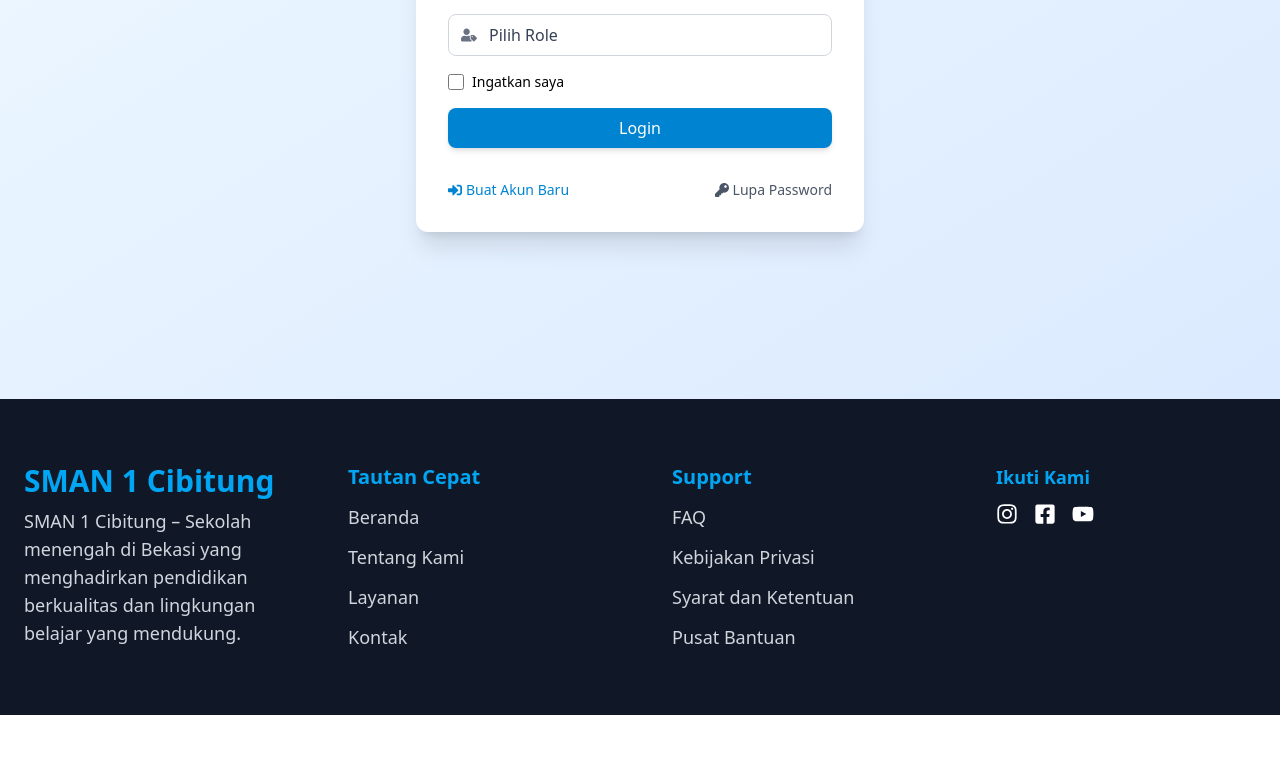
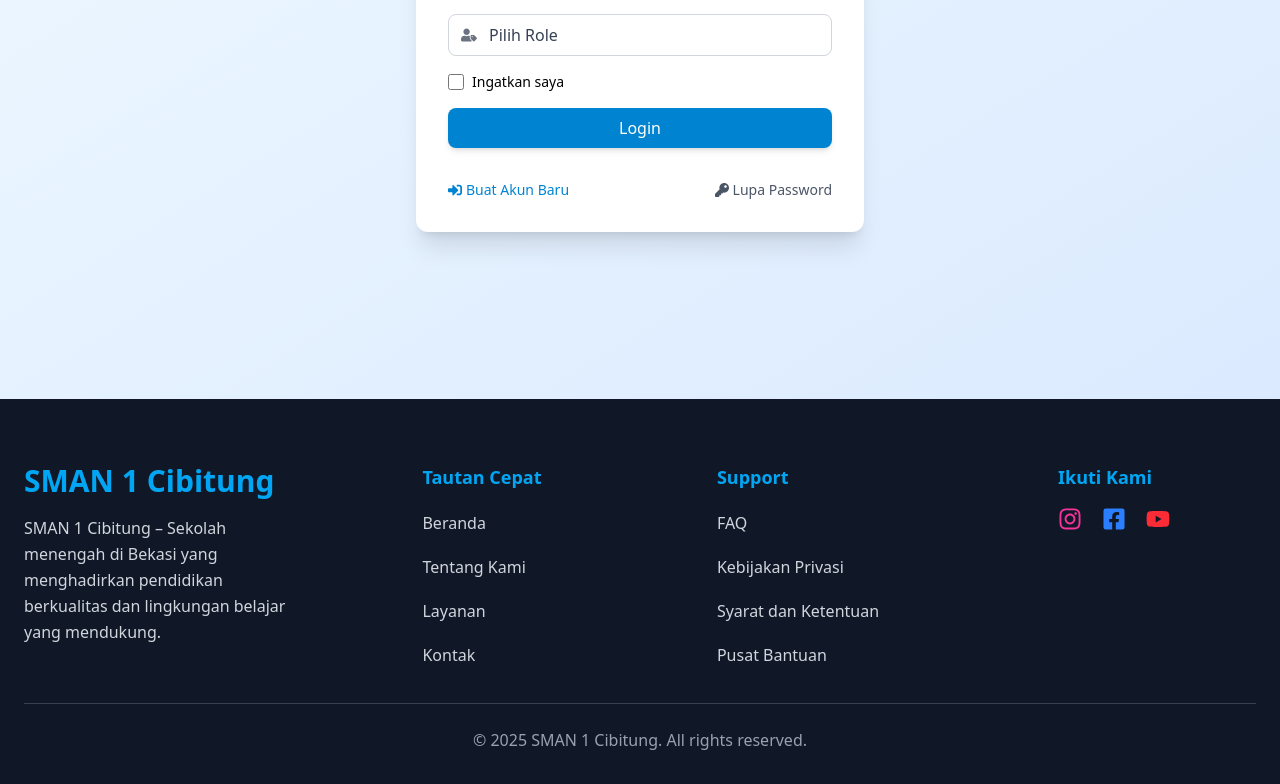
Before and after one commit to trWhyudi/School-Profile, a React (Vite) app in the folder frontend/: page /login in a window 1280 px wide. Shown: the part 401-1185 px from the top of the page. Before the commit the page ends 1116 px from the top, so only its background shows below. Built offline with nearby package versions, Linux system fonts and the light colour scheme.

Commit message:
Update logic for footer

```diff
--- a/frontend/src/App.jsx
+++ b/frontend/src/App.jsx
@@ -1,33 +1,34 @@
-import React, { useEffect, useContext, useState } from 'react'
-import {Routes, Route} from 'react-router-dom'
-import Home from "./page/Home"
-import About from "./page/About"
-import Contact from "./page/Contact"
-import Services from "./page/Services"
-import Help from "./page/Help"
-import Policy from "./page/Policy"
-import Terms from "./page/Terms"
-import Faq from "./page/Faq"
-import PageNotFound from "./page/PageNotFound"
-import Navbar from './components/Navbar'
-import Footer from './components/Footer'
-import { ToastContainer } from 'react-toastify';
-import "react-toastify/dist/ReactToastify.css"
-import Login from './page/Login'
-import Register from './page/Register'
-import axios from 'axios'
-import { Context } from './main'
-import AOS from 'aos';
-import 'aos/dist/aos.css';
-import Profile from './page/Profile'
-import ForgotPassword from './page/ForgotPassword'
-import Dashboard from './page/Dashboard'
-import NewsDetail from './page/NewsDetail'
-import ResetPassword from './page/ResetPassword'
+import React, { useEffect, useContext, useState } from "react";
+import { Routes, Route, useLocation } from "react-router-dom";
+import Home from "./page/Home";
+import About from "./page/About";
+import Contact from "./page/Contact";
+import Services from "./page/Services";
+import Help from "./page/Help";
+import Policy from "./page/Policy";
+import Terms from "./page/Terms";
+import Faq from "./page/Faq";
+import PageNotFound from "./page/PageNotFound";
+import Navbar from "./components/Navbar";
+import Footer from "./components/Footer";
+import { ToastContainer } from "react-toastify";
+import "react-toastify/dist/ReactToastify.css";
+import Login from "./page/Login";
+import Register from "./page/Register";
+import axios from "axios";
+import { Context } from "./main";
+import AOS from "aos";
+import "aos/dist/aos.css";
+import Profile from "./page/Profile";
+import ForgotPassword from "./page/ForgotPassword";
+import Dashboard from "./page/Dashboard";
+import NewsDetail from "./page/NewsDetail";
+import ResetPassword from "./page/ResetPassword";
 
 const App = () => {
-  const {isAuth, setIsAuth, setUser} = useContext(Context);
+  const { isAuth, setIsAuth, setUser } = useContext(Context);
   const [loading, setLoading] = useState(true);
+  const location = useLocation();
 
   useEffect(() => {
     const fetchUserProfile = async () => {
@@ -39,12 +40,15 @@ const App = () => {
           setLoading(false);
           return;
         }
-        const {data} = await axios.get("http://localhost:5050/api/v1/user/me", {
+        const { data } = await axios.get(
+          "http://localhost:5050/api/v1/user/me",
+          {
             withCredentials: true,
             headers: {
-            Authorization: `Bearer ${token}`
+              Authorization: `Bearer ${token}`,
+            },
           }
-        })
+        );
 
         if (data?.user) {
           setIsAuth(true);
@@ -70,8 +74,8 @@ const App = () => {
             const profileRes = await axios.get(profileUrl, {
               withCredentials: true,
               headers: {
-                Authorization: `Bearer ${token}`
-              }
+                Authorization: `Bearer ${token}`,
+              },
             });
 
             const profileData =
@@ -94,55 +98,75 @@ const App = () => {
       } finally {
         setLoading(false);
       }
-    }
+    };
 
-    fetchUserProfile()
+    fetchUserProfile();
   }, [setIsAuth, setUser]);
 
   useEffect(() => {
     AOS.init({
       duration: 700,
       offset: 100,
-      easing: 'ease-in',
+      easing: "ease-in",
       delay: 100,
       once: true,
     });
     AOS.refresh();
   }, []);
 
+  // Cek apakah halaman saat ini adalah dashboard
+  const isDashboard = location.pathname.startsWith("/dashboard");
+
   if (loading) {
     return (
-      <div className='flex items-center justify-center h-screen'>
-        <h1 className='text-2xl font-semibold text-sky-600'>Loading...</h1>
+      <div className="flex items-center justify-center h-screen">
+        <h1 className="text-2xl font-semibold text-sky-600">Loading...</h1>
       </div>
-    )
+    );
   }
 
   return (
-    <div>
+    <div className="min-h-screen flex flex-col">
       <Navbar />
+
+      {/* Main Content Area */}
+      <main
+        className={`flex-grow ${
+          isDashboard ? "" : ""
+        }`}
+      >
         <Routes>
-        <Route path='/' element={<Home />}></Route>
-        <Route path='/about' element={<About />}></Route>
-        <Route path='/contact' element={<Contact />}></Route>
-        <Route path='/services' element={<Services />}></Route>
-        <Route path='/help' element={<Help />}></Route>
-        <Route path='/policy' element={<Policy />}></Route>
-        <Route path='/terms' element={<Terms />}></Route>
-        <Route path='/faq' element={<Faq />}></Route>
-        <Route path='/news/:id' element={<NewsDetail />}></Route>
-        <Route path='/login' element={!isAuth ? <Login /> : <Home />}></Route>
-        <Route path='/register' element={!isAuth ? <Register /> : <Home />}></Route>
-        <Route path='/profile' element={<Profile />}></Route>
-        <Route path='/forgot-password' element={<ForgotPassword />}></Route>
-        <Route path='/reset-password/:token' element={<ResetPassword />}></Route>
-        <Route path='/dashboard' element={<Dashboard />}></Route>
-        <Route path='*' element={<PageNotFound />}></Route>
+          <Route path="/" element={<Home />}></Route>
+          <Route path="/about" element={<About />}></Route>
+          <Route path="/contact" element={<Contact />}></Route>
+          <Route path="/services" element={<Services />}></Route>
+          <Route path="/help" element={<Help />}></Route>
+          <Route path="/policy" element={<Policy />}></Route>
+          <Route path="/terms" element={<Terms />}></Route>
+          <Route path="/faq" element={<Faq />}></Route>
+          <Route path="/news/:id" element={<NewsDetail />}></Route>
+          <Route path="/login" element={!isAuth ? <Login /> : <Home />}></Route>
+          <Route
+            path="/register"
+            element={!isAuth ? <Register /> : <Home />}
+          ></Route>
+          <Route path="/profile" element={<Profile />}></Route>
+          <Route path="/forgot-password" element={<ForgotPassword />}></Route>
+          <Route
+            path="/reset-password/:token"
+            element={<ResetPassword />}
+          ></Route>
+          <Route path="/dashboard/*" element={<Dashboard />}></Route>
+          <Route path="*" element={<PageNotFound />}></Route>
         </Routes>
-      <Footer />
-      <ToastContainer position="bottom-right"/>
+      </main>
+
+      {/* Footer - hanya ditampilkan jika bukan di dashboard */}
+      {!isDashboard && <Footer />}
+
+      <ToastContainer position="bottom-right" />
     </div>
-  )
-}
+  );
+};
 
-export default App
+export default App;
--- a/frontend/src/components/Footer.jsx
+++ b/frontend/src/components/Footer.jsx
@@ -1,69 +1,115 @@
-import React from 'react'
-import { Link } from 'react-router-dom';
-import { FaFacebookSquare, FaYoutube } from "react-icons/fa"
+import React from "react";
+import { Link } from "react-router-dom";
+import { FaFacebookSquare, FaYoutube } from "react-icons/fa";
 import { FaInstagram } from "react-icons/fa";
 
 const Footer = () => {
   return (
-    <div>
-      <footer className='bg-gray-900 text-white pt-16 pb-8 px-6'>
-        <div className='max-w-[1440px] mx-auto grid md:grid-cols-4 gap-10 md:gap-8 lg:gap-16 mb-8'>
-          <div className=''>
-            <h2 className='text-2xl md:text-3xl font-bold text-sky-500'>SMAN 1 Cibitung</h2>
-            <p className='text-gray-300 text-lg font-sans mt-2'>SMAN 1 Cibitung – Sekolah menengah di Bekasi yang menghadirkan pendidikan berkualitas dan lingkungan belajar yang mendukung.</p>
+    <div className="w-full">
+      <footer className="bg-gray-900 text-white pt-16 pb-8 px-4 sm:px-6">
+        <div className="max-w-7xl mx-auto grid grid-cols-1 md:grid-cols-2 lg:grid-cols-4 gap-8 md:gap-6 lg:gap-8 mb-8">
+          {/* Kolom 1 - Tentang Sekolah */}
+          <div className="lg:col-span-1">
+            <h2 className="text-2xl md:text-3xl font-bold text-sky-500">
+              SMAN 1 Cibitung
+            </h2>
+            <p className="text-gray-300 text-base font-sans mt-4 leading-relaxed">
+              SMAN 1 Cibitung – Sekolah menengah di Bekasi yang menghadirkan
+              pendidikan berkualitas dan lingkungan belajar yang mendukung.
+            </p>
           </div>
-          <div>
-            <h3 className='text-lg font-semibold mb-3 md:text-xl font-sans text-sky-500'>Tautan Cepat</h3>
-            <ul className='space-y-3 text-gray-300 text-sm md:text-lg'>
-              <li className='hover:text-sky-500 cursor-pointer'>
-                <Link to={"/"}>Beranda</Link>
+
+          {/* Kolom 2 - Tautan Cepat */}
+          <div className="md:justify-self-center">
+            <h3 className="text-lg font-semibold mb-4 text-sky-500">
+              Tautan Cepat
+            </h3>
+            <ul className="space-y-3 text-gray-300">
+              <li className="hover:text-sky-500 transition-colors duration-200">
+                <Link to={"/"} className="block py-1">
+                  Beranda
+                </Link>
               </li>
-              <li className='hover:text-sky-500 cursor-pointer'>
-                <Link to={"/about"}>Tentang Kami</Link>
+              <li className="hover:text-sky-500 transition-colors duration-200">
+                <Link to={"/about"} className="block py-1">
+                  Tentang Kami
+                </Link>
               </li>
-              <li className='hover:text-sky-500 cursor-pointer'>
-                <Link to={"/services"}>Layanan</Link>
+              <li className="hover:text-sky-500 transition-colors duration-200">
+                <Link to={"/services"} className="block py-1">
+                  Layanan
+                </Link>
               </li>
-              <li className='hover:text-sky-500 cursor-pointer'>
-                <Link to={"/contact"}>Kontak</Link>
+              <li className="hover:text-sky-500 transition-colors duration-200">
+                <Link to={"/contact"} className="block py-1">
+                  Kontak
+                </Link>
               </li>
             </ul>
           </div>
-          <div>
-            <h3 className='text-lg font-semibold mb-3 md:text-xl font-sans text-sky-500'>Support</h3>
-            <ul className='space-y-3 text-gray-300 text-sm md:text-lg'>
-              <li className='hover:text-sky-500 cursor-pointer'>
-                <Link to={"/faq"}>FAQ</Link>
+
+          {/* Kolom 3 - Support */}
+          <div className="md:justify-self-center">
+            <h3 className="text-lg font-semibold mb-4 text-sky-500">Support</h3>
+            <ul className="space-y-3 text-gray-300">
+              <li className="hover:text-sky-500 transition-colors duration-200">
+                <Link to={"/faq"} className="block py-1">
+                  FAQ
+                </Link>
               </li>
-              <li className='hover:text-sky-500 cursor-pointer'>
-                <Link to={"/policy"}>Kebijakan Privasi</Link>
+              <li className="hover:text-sky-500 transition-colors duration-200">
+                <Link to={"/policy"} className="block py-1">
+                  Kebijakan Privasi
+                </Link>
               </li>
-              <li className='hover:text-sky-500 cursor-pointer'>
-                <Link to={"/terms"}>Syarat dan Ketentuan</Link>
+              <li className="hover:text-sky-500 transition-colors duration-200">
+                <Link to={"/terms"} className="block py-1">
+                  Syarat dan Ketentuan
+                </Link>
               </li>
-              <li className='hover:text-sky-500 cursor-pointer'>
-                <Link to={"/help"}>Pusat Bantuan</Link>
+              <li className="hover:text-sky-500 transition-colors duration-200">
+                <Link to={"/help"} className="block py-1">
+                  Pusat Bantuan
+                </Link>
               </li>
             </ul>
           </div>
-          <div>
-            <h3 className='text-lg font-semibold mb-3 text-sky-500'>Ikuti Kami</h3>
-            <div className='flex gap-4 cursor-pointer items-center'>
-              <Link to={"http://instagram.com/officialsmanci_/"}>
-                <FaInstagram size={22} className='hover:text-pink-600'/>
+
+          {/* Kolom 4 - Media Sosial */}
+          <div className="md:justify-self-center">
+            <h3 className="text-lg font-semibold mb-4 text-sky-500">
+              Ikuti Kami
+            </h3>
+            <div className="flex gap-5 items-center">
+              <Link
+                to={"http://instagram.com/officialsmanci_/"}
+                className="hover:opacity-80 transition-opacity"
+              >
+                <FaInstagram size={24} className="text-pink-500" />
               </Link>
-              <Link to={"https://www.facebook.com/sman1cibitung"}>
-                <FaFacebookSquare size={22} className='hover:text-blue-600'/>
+              <Link
+                to={"https://www.facebook.com/sman1cibitung"}
+                className="hover:opacity-80 transition-opacity"
+              >
+                <FaFacebookSquare size={24} className="text-blue-500" />
               </Link>
-              <Link to={""}>
-                <FaYoutube size={22} className='hover:text-red-600'/>
+              <Link to={""} className="hover:opacity-80 transition-opacity">
+                <FaYoutube size={24} className="text-red-500" />
               </Link>
             </div>
           </div>
         </div>
+
+        {/* Copyright */}
+        <div className="max-w-7xl mx-auto border-t border-gray-700 pt-6 text-center text-gray-400">
+          <p>
+            &copy; {new Date().getFullYear()} SMAN 1 Cibitung. All rights
+            reserved.
+          </p>
+        </div>
       </footer>
     </div>
-  )
-}
+  );
+};
 
-export default Footer
+export default Footer;
```
Lines whose indentation alone changed are shown as unchanged.
